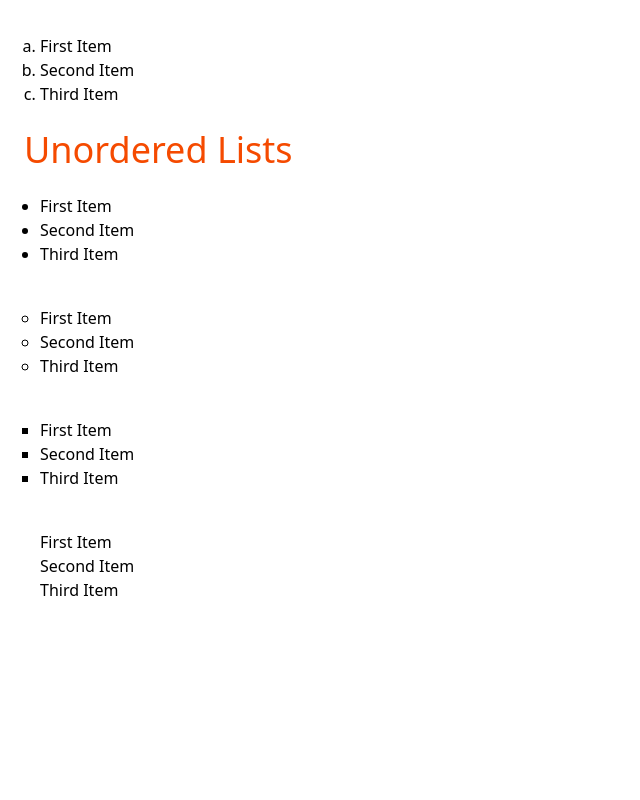
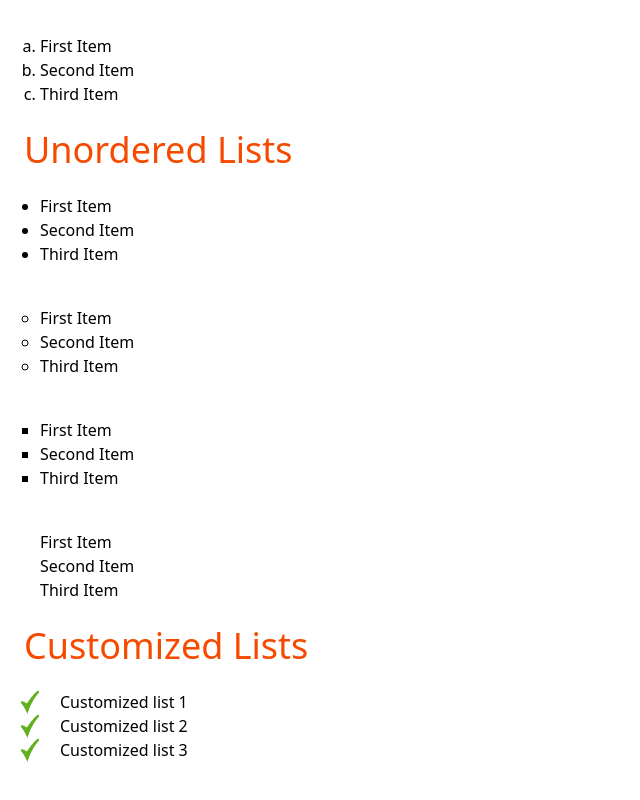
Before and after one commit to AnkitSharmaDev/ClassK23BM, a website: page TailwindCss/pro/basics.html in a window 1280 px wide. Shown: the part 1499-2299 px from the top of the page, without its empty margins (0-640 px from the left). Before the commit the page ends 2101 px from the top, so only its background shows below. Drawn offline with Linux system fonts and the light colour scheme.

Commit message:
modified

```diff
--- a/TailwindCss/pro/basics.html
+++ b/TailwindCss/pro/basics.html
@@ -79,5 +79,16 @@
         <li>Second Item</li>
         <li>Third Item</li>
     </ul>
+
+
+    <!-- customized list -->
+     <h1 class="text-4xl text-orange-600 font-medium p-6">Customized Lists</h1>
+
+    <ol class="mb-10">
+        <li class="flex ml-5 "><img src="/images/checkmark.png" height="20" width="20" alt="imagew" >
+       <p class="ml-5"> Customized list 1</p></li>
+        <li class="flex ml-5"><img src="/images/checkmark.png" height="20" width="20"><p class="ml-5">Customized list 2 </p></li>
+        <li class="flex ml-5"><img src="/images/checkmark.png" height="20" width="20"><p class="ml-5">Customized list 3 </p></li>
+    </ol>
     </body>
 </html>
```
Also changed, not shown: TailwindCss/src/output.css, images/checkmark.png (added).
